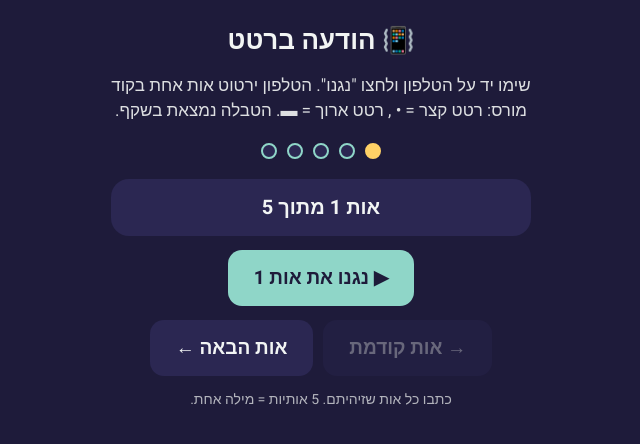
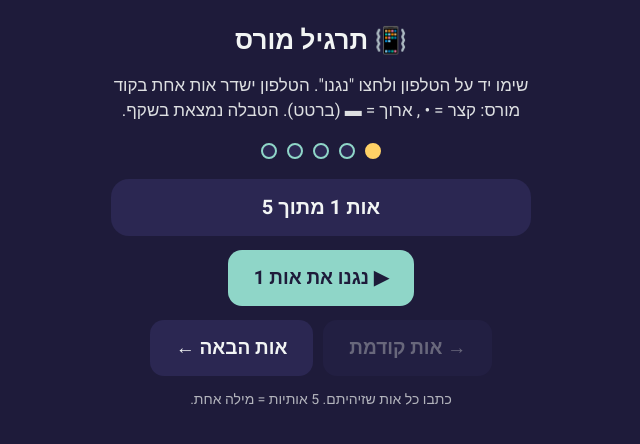
Before and after one commit to asafbarzilay-web/bok, a plain HTML site: page final/buzz.html in a window 1280 px wide. Shown: the whole page, without its empty margins (319-959 px from the left). Drawn offline with Linux system fonts and the light colour scheme.

Commit message:
Q9: rename to Morse exercise
Co-Authored-By: Claude Sonnet 5.5 <noreply@anthropic.com>
Claude-Session: https://claude.ai/code/session_01HSexUP9dd3Hnc9Yj5o3MuU

```diff
--- a/final/buzz.html
+++ b/final/buzz.html
@@ -1,7 +1,7 @@
 <!doctype html>
 <html lang="he" dir="rtl"><head><meta charset="utf-8">
 <meta name="viewport" content="width=device-width,initial-scale=1,user-scalable=no">
-<title>קוד רטט</title>
+<title>תרגיל מורס</title>
 <link href="https://fonts.googleapis.com/css2?family=Heebo:wght@400;700&display=swap" rel="stylesheet">
 <link rel="stylesheet" href="common.css">
 <style>
@@ -13,8 +13,8 @@
 #st{font-size:20px;font-weight:700}
 </style>
 </head><body>
-<h1>📳 הודעה ברטט</h1>
-<p>שימו יד על הטלפון ולחצו "נגנו". הטלפון ירטוט אות אחת בקוד מורס: רטט קצר = • , רטט ארוך = ▬. הטבלה נמצאת בשקף.</p>
+<h1>📳 תרגיל מורס</h1>
+<p>שימו יד על הטלפון ולחצו "נגנו". הטלפון ישדר אות אחת בקוד מורס: קצר = • , ארוך = ▬ (ברטט). הטבלה נמצאת בשקף.</p>
 <p class="small" id="ios" hidden>הטלפון הזה לא יכול לרטוט מהדפדפן, אז תשמעו צפצופים במקום (קצר / ארוך). הגבירו את הקול.</p>
 <div class="dots" id="dots"></div>
 <div class="card" id="st">אות 1 מתוך 5</div>
```
Also changed, not shown: final/quiz.html (+2 -2 lines).
